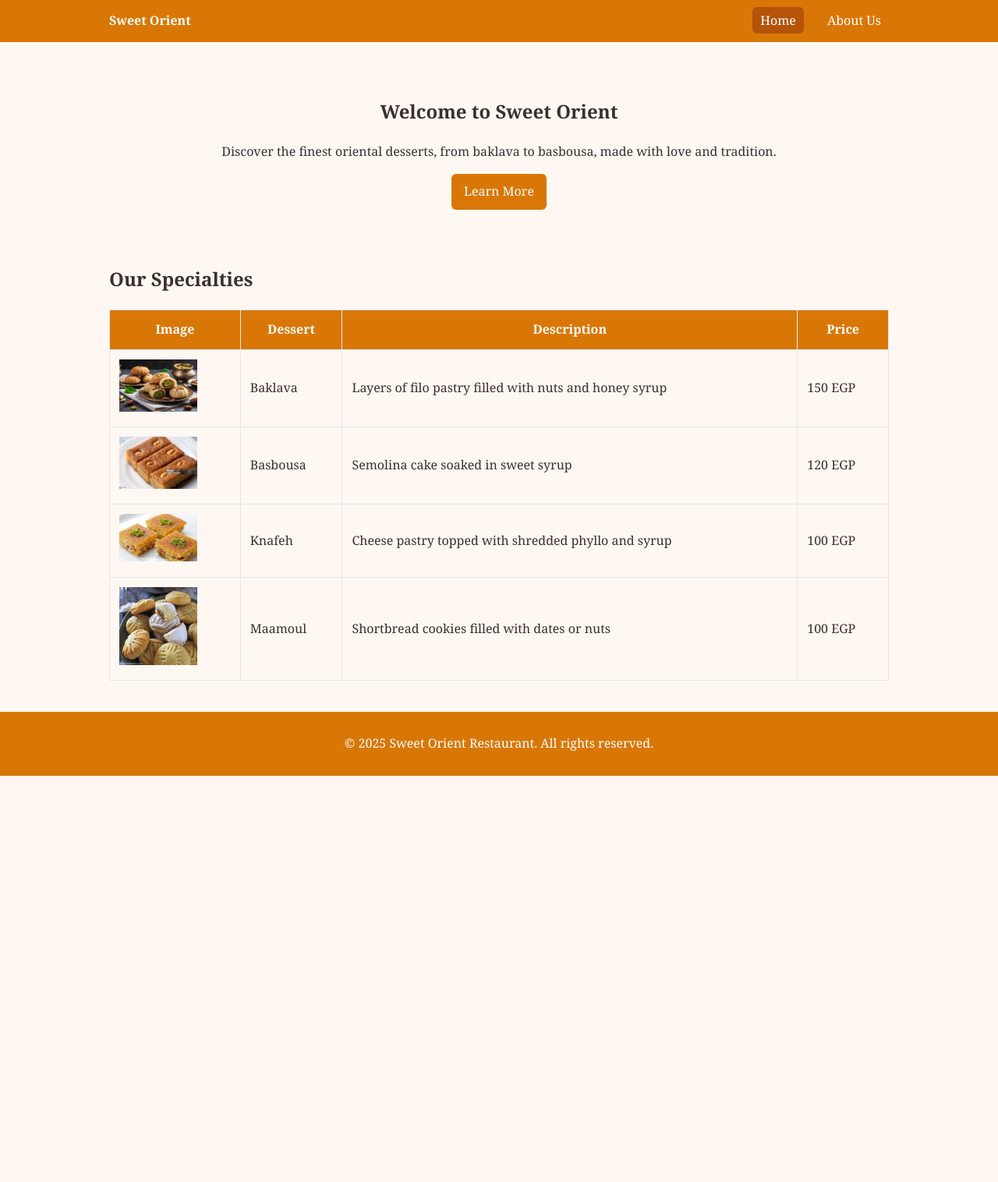
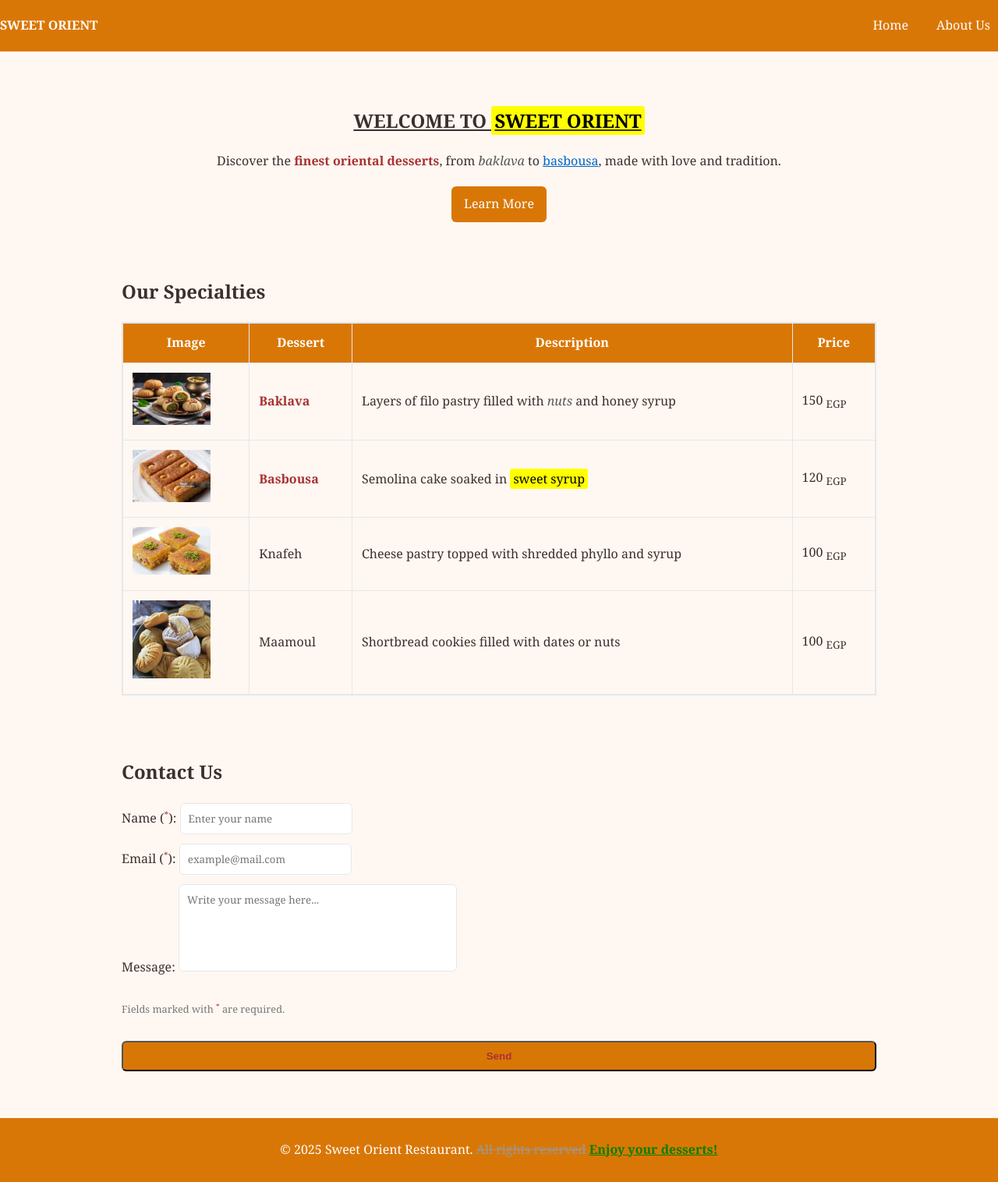
Before and after one commit to tecnologyh/orient-sweets, a plain HTML site: page index.html in a window 1280 px wide. Shown: the whole page at 78% size. Before the commit the page ends 995 px from the top, so only its background shows below. Drawn offline with Linux system fonts and the light colour scheme.

Commit message:
Update index.html

```diff
--- a/index.html
+++ b/index.html
@@ -4,24 +4,169 @@
   <meta charset="UTF-8" />
   <meta name="viewport" content="width=device-width, initial-scale=1" />
   <title>Sweet Orient Restaurant</title>
-  <link rel="stylesheet" href="style.css" />
+  <style>
+    body {
+  margin: 0;
+  font-family: Georgia, Times, 'Times New Roman', serif;
+  font-size: 16px;
+  font-weight: normal;
+  font-style: normal;
+  background: #fff8f2;
+  color: #3b2f2f;
+  line-height: 1.6;
+}
+
+.header {
+  background: #d97706;
+  color: #fff;
+}
+
+.hh {
+  display: flex;
+  justify-content: space-between;
+  align-items: center;
+  padding: 14px 0;
+}
+
+.lo {
+  font-weight: bold;
+  text-decoration: none;
+  color: #fff;
+  text-transform: uppercase;
+  position: relative;
+}
+
+.li {
+  display: flex;
+}
+
+.li a {
+  color: #fff;
+  text-decoration: none;
+  margin-left: 16px;
+  padding: 6px 10px;
+  border-radius: 6px;
+}
+
+.li a:active {
+  background: #b45309;
+}
+
+.hero {
+  text-align: center;
+  padding: 50px 0;
+  position: relative;
+}
+
+.hero h1 {
+  text-transform: uppercase;
+  text-decoration: underline;
+}
+
+.hero p {
+  margin: 20px 0;
+}
+
+.menu-table {
+  width: 100%;
+  border-collapse: collapse;
+  margin-top: 20px;
+  border: 2px solid #e5e7eb;
+  border-radius: 8px;
+}
+
+.menu-table th, .menu-table td {
+  border: 1px solid #e5e7eb;
+  padding: 12px;
+  text-align: left;
+}
+
+.menu-table th {
+  background: #d97706;
+  color: #fff;
+  text-align: center;
+}
+
+.contact {
+  margin: 40px auto;
+  padding: 20px;
+}
+
+.form {
+  display: flex;
+  flex-direction: column;
+  gap: 12px;
+}
+
+.form input,
+.form textarea {
+  border: 1px solid #e5e7eb;
+  border-radius: 6px;
+  padding: 10px;
+  font-family: Georgia, Times, 'Times New Roman', serif;
+}
+
+textarea {
+  resize: none;
+}
+.btn {
+  display: inline-block;
+  background: #d97706;
+  color: #fff;
+  padding: 10px 16px;
+  border-radius: 6px;
+  text-decoration: none;
+}
+
+.btn:hover {
+  background: #b45309;
+}
+
+.btn:active {
+  background: #3b2f2f;
+}
+
+.foot {
+  background: #d97706;
+  color: #fff;
+  text-align: center;
+  padding: 12px 0;
+  margin-top: 40px;
+  position: relative;
+}
+.container {
+  max-width: 1000px;
+  margin: 0 auto;
+  padding: 0 16px;
+  box-sizing: border-box;
+}
+
+b, strong { color: #a83232; font-weight: bold; }
+i, em { color: #555; font-style: italic; }
+u { text-decoration: underline; color: #0066cc; }
+mark { background: yellow; color: black; padding: 2px 4px; border-radius: 3px; }
+small { font-size: 0.8em; color: #777; }
+del { text-decoration: line-through; color: #999; }
+ins { text-decoration: underline; color: green; font-weight: bold; }
+sup { font-size: 0.7em; vertical-align: super; color: #a83232; }
+
+  </style>
 </head>
 <body>
-  <header class="site-header">
-    <div class="container header-wrap">
-      <a class="logo" href="index.html">Sweet Orient</a>
-      <div class="nav">
-        <a href="index.html" class="active">Home</a>
+  <header class="header">
+    <div class="hh">
+      <a class="lo" href="index.html">Sweet Orient</a>
+      <div class="li">
+        <a href="index.html" class="li a">Home</a>
         <a href="about.html">About Us</a>
       </div>
     </div>
   </header>
 
-
   <section class="hero">
     <div class="container">
-        <h1>Welcome to Sweet Orient</h1>
-        <p>Discover the finest oriental desserts, from baklava to basbousa, made with love and tradition.</p>
+      <h1>Welcome to <mark>Sweet Orient</mark></h1>
+      <p>Discover the <b>finest oriental desserts</b>, from <i>baklava</i> to <u>basbousa</u>, made with love and tradition.</p>
       <a class="btn" href="about.html">Learn More</a>
     </div>
   </section>
@@ -40,39 +185,60 @@
         </thead>
         <tbody>
           <tr>
-            <td><img src="bak.png" alt="not found" width="100"></td>
-              <td>Baklava</td>
-              <td>Layers of filo pastry filled with nuts and honey syrup</td>
-              <td>150 EGP</td>
+            <td><img src="bak.png" alt="Baklava dessert" width="100"></td>
+            <td><strong>Baklava</strong></td>
+            <td>Layers of filo pastry filled with <em>nuts</em> and honey syrup</td>
+            <td>150 <sub>EGP</sub></td>
           </tr>
           <tr>
-            <td><img src="bas.jpg" alt="not found" width="100"></td>
-              <td>Basbousa</td>
-              <td>Semolina cake soaked in sweet syrup</td>
-              <td>120 EGP</td>
+            <td><img src="bas.jpg" alt="Basbousa dessert" width="100"></td>
+            <td><b>Basbousa</b></td>
+            <td>Semolina cake soaked in <mark>sweet syrup</mark></td>
+            <td>120 <sub>EGP</sub></td>
           </tr>
           <tr>
-                 <td><img src="kon.jfif" alt="not found" width="100"></td>
+            <td><img src="kon.jfif" alt="Knafeh dessert" width="100"></td>
             <td>Knafeh</td>
             <td>Cheese pastry topped with shredded phyllo and syrup</td>
-              <td>100 EGP</td>
+            <td>100 <sub>EGP</sub></td>
           </tr>
           <tr>
-                 <td><img src="maamoul-I.jpg" alt="not found" width="100"></td>
+            <td><img src="maamoul-I.jpg" alt="Maamoul dessert" width="100"></td>
             <td>Maamoul</td>
             <td>Shortbread cookies filled with dates or nuts</td>
-              <td>100 EGP</td>
+            <td>100 <sub>EGP</sub></td>
           </tr>
         </tbody>
       </table>
     </div>
   </section>
+  <section class="contact">
+    <div class="container">
+      <h2>Contact Us</h2>
+      <form action="text.php" method="post" class="form">
+        <div>
+        <label for="name">Name (<sup>*</sup>):</label>
+        <input type="text" id="name" name="name" placeholder="Enter your name" required>
+        </div>
+        <div>
+        <label for="email">Email (<sup>*</sup>):</label>
+        <input type="email" id="email" name="email" placeholder="example@mail.com" required>
+       </div>
+        <div>
+<label for="message">Message:</label>
+        <textarea rows="5" cols="40" id="message" name="message" rows="5" placeholder="Write your message here..." required></textarea>
+        </div>
+        <p><small>Fields marked with <sup>*</sup> are required.</small></p>
 
-  <footer class="site-footer">
+        <button type="submit" class="btn"><b>Send</b></button>
+      </form>
+    </div>
+  </section>
+
+  <footer class="foot">
     <div class="container">
-      <p>© 2025 Sweet Orient Restaurant. All rights reserved.</p>
+      <p>© 2025 Sweet Orient Restaurant. <del>All rights reserved</del> <ins>Enjoy your desserts!</ins></p>
     </div>
   </footer>
 </body>
-
 </html>
```
Lines whose indentation alone changed are shown as unchanged.
